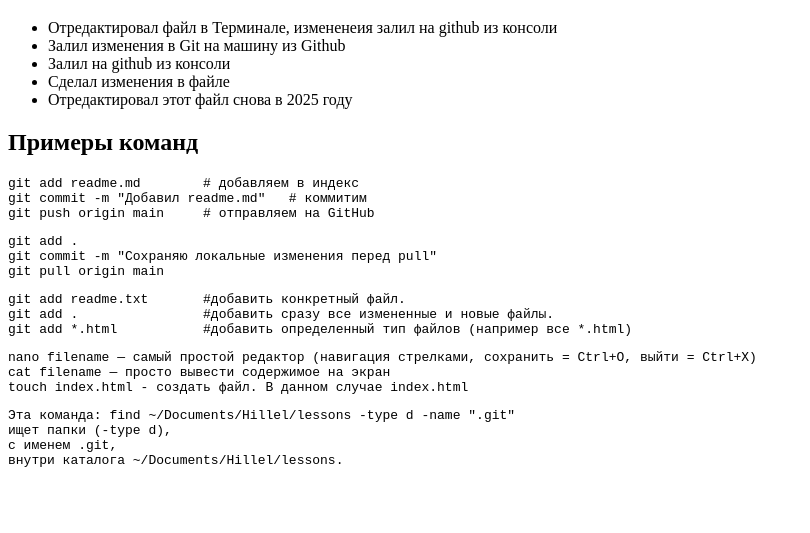
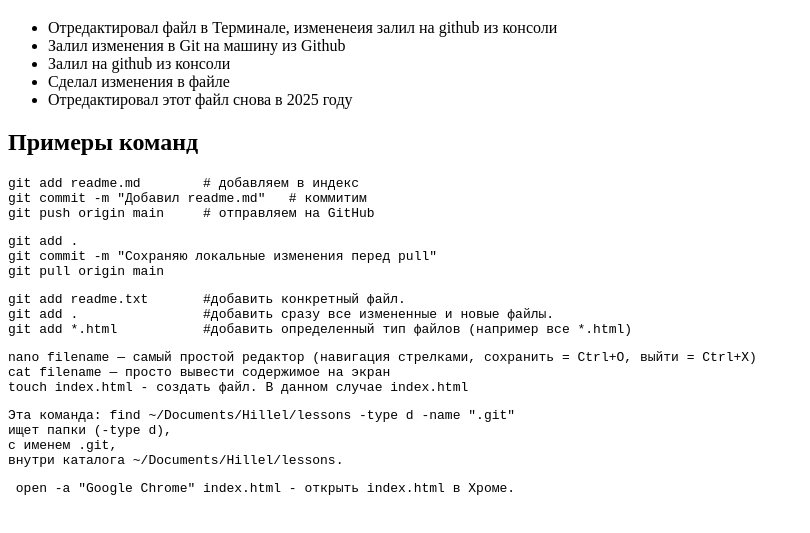
Before and after one commit to Maslenko/first-git, a plain HTML site: page index.html in a window 1280 px wide. Shown: the part 61-594 px from the top of the page, without its empty margins (0-810 px from the left). Drawn offline with Linux system fonts and the light colour scheme.

Commit message:
Update index.html

```diff
--- a/index.html
+++ b/index.html
@@ -47,5 +47,9 @@ touch index.html - создать файл. В данном случае index.h
 с именем .git,
 внутри каталога ~/Documents/Hillel/lessons.
 </pre>
+
+<pre>
+ open -a "Google Chrome" index.html - открыть index.html в Хроме.
+</pre>
 </body>
 </html>
```
